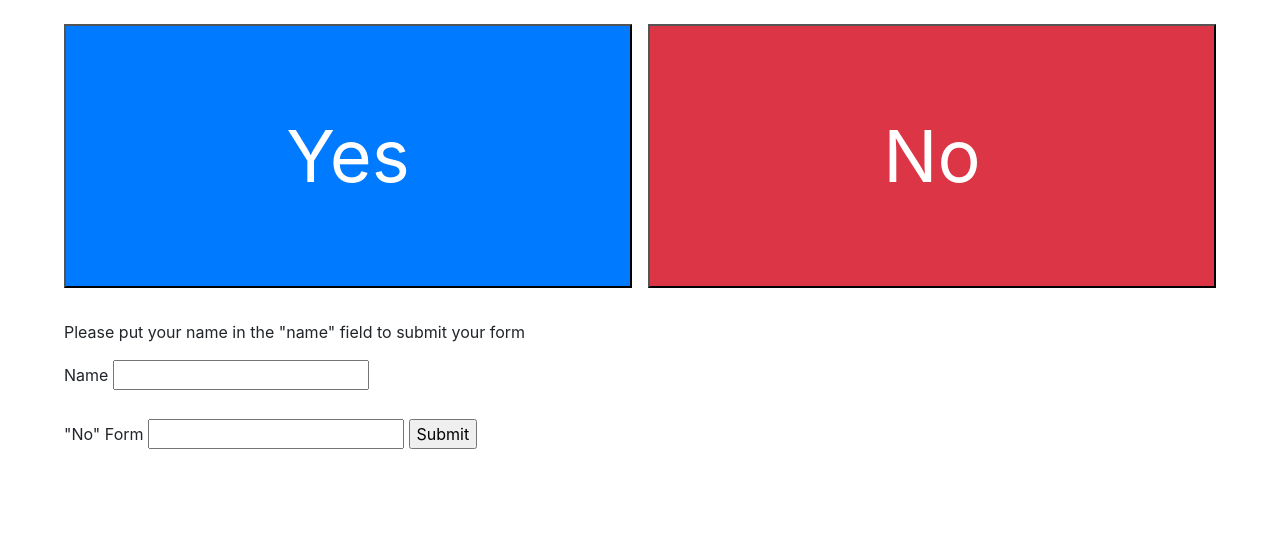
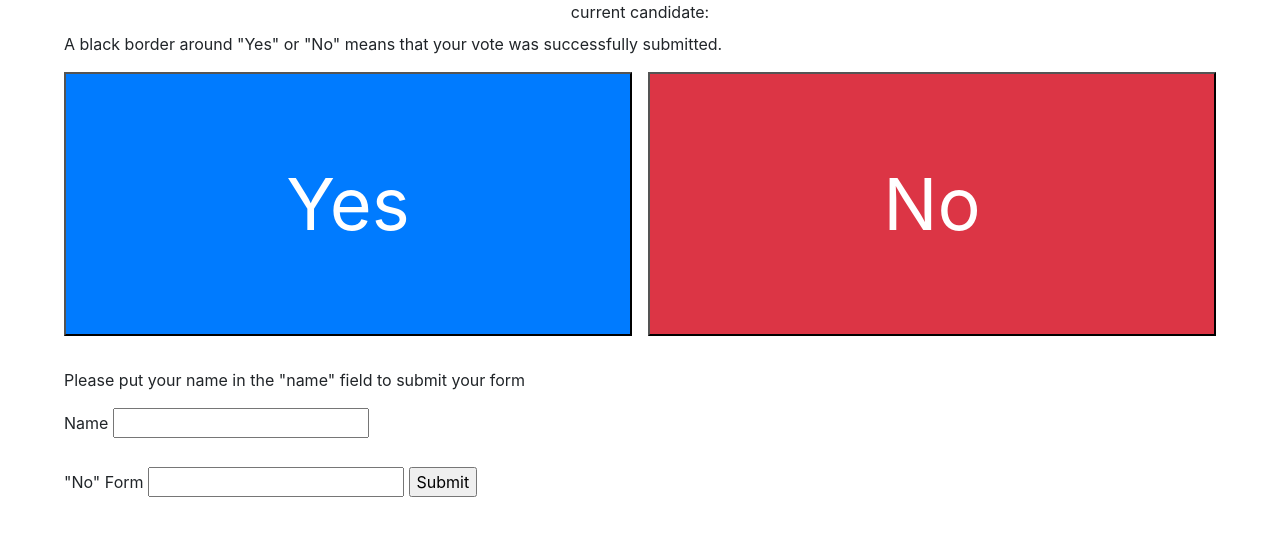
Before and after one commit to KappaThetaTau/tt-voting, a Flask app: page / in a window 1280 px wide. Shown: the top 536 px of the page. Run offline with Flask 2, Linux system fonts and the light colour scheme; some libraries are stand-ins or nearby versions.

Commit message:
Added some clarity to design

```diff
--- a/static/script.js
+++ b/static/script.js
@@ -16,7 +16,7 @@
 
 $(document).ready(function() {
     var socket = io.connect("/websocket");
-    let voteBorder = "black solid 5px";
+    let voteBorder = "black solid 20px";
 
     // Server --> Client
     socket.on('msg', function(msg) {
@@ -97,7 +97,7 @@
         } else {
             name = $("#name-input").val() ;
         }
-        msg = name + ": " + $('#msg-input').val()
+        msg = name + ": " + $('#msg-input').val() + " (for candidate " + $("#current-candidate").text() + ")";
         socket.emit('msg', {'msg': msg});
         $('#msg-input').val('');
         return false;
--- a/templates/admin.html
+++ b/templates/admin.html
@@ -7,11 +7,11 @@
             <div id="candidate">
                 <form action="#" id="candidate-form">
                     <h1> <input type="text" style="text-align: center;" id="current-candidate-input"></input> </h1>
-                    <input value="Change Candidate" type="submit"></input>
+                    <input value="Change Candidate (resets the votes too)" type="submit"></input>
                 </form>
             </div>
             {% include 'includes/voting.html' %}
-            <button id="vote-reset"> reset </button>
+            <button id="vote-reset"> reset the votes </button>
             <div id="chat">
                 <h2> Chat </h2>
                 <div id="chat-room"></div>
--- a/templates/index.html
+++ b/templates/index.html
@@ -5,9 +5,10 @@
     <body>
         <div id="app">
             <div id="candidate">
-                <h1> <span id="current-candidate"></span> </h1>
+                current candidate: <h1> <span id="current-candidate"></span> </h1>
             </div>
             <div id="voting">
+                A black border around "Yes" or "No" means that your vote was successfully submitted.
                 {% include 'includes/vote-buttons-wrapper.html' %}
             </div>
             <div id="chat">
```
